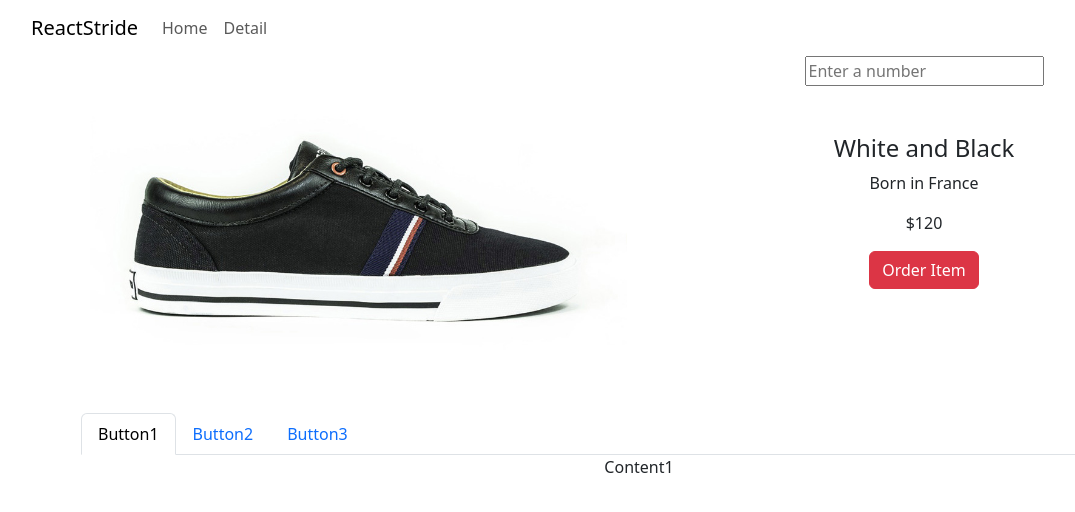
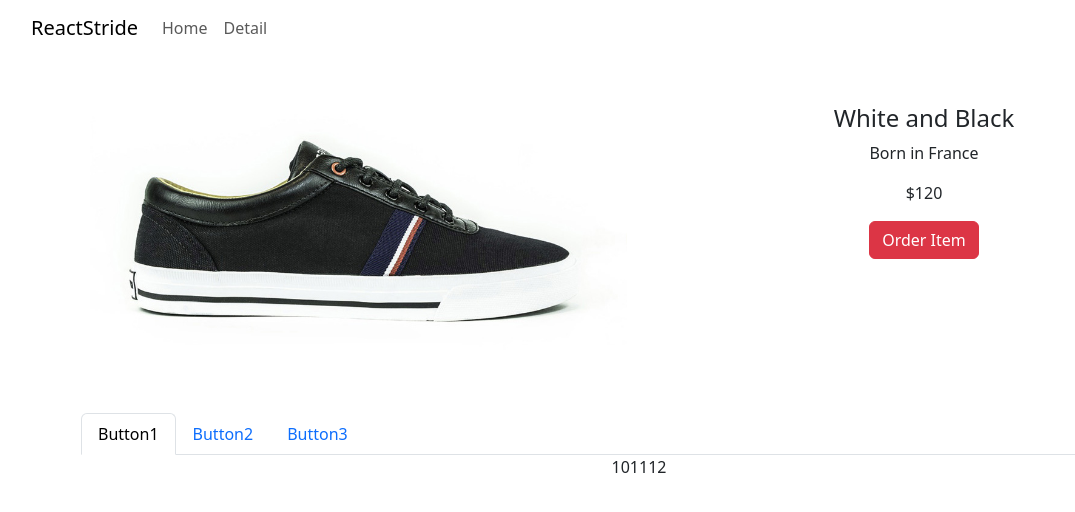
Before and after one commit to mhadev0703/shoes-shop, a React (Create React App) app: page /detail/0 in a window 1280 px wide. Shown: the top 512 px of the page, without its empty margins (1-1076 px from the left). Built offline with nearby package versions, Linux system fonts and the light colour scheme.

Commit message:
Redux initial setup & Add cart page

```diff
--- a/package.json
+++ b/package.json
@@ -3,6 +3,7 @@
   "version": "0.1.0",
   "private": true,
   "dependencies": {
+    "@reduxjs/toolkit": "^2.0.1",
     "@testing-library/jest-dom": "^5.17.0",
     "@testing-library/react": "^13.4.0",
     "@testing-library/user-event": "^13.5.0",
@@ -11,6 +12,7 @@
     "react": "^18.2.0",
     "react-bootstrap": "^2.9.2",
     "react-dom": "^18.2.0",
+    "react-redux": "^9.1.0",
     "react-router-dom": "^6.21.2",
     "react-scripts": "5.0.1",
     "styled-components": "^6.1.8",
--- a/src/App.js
+++ b/src/App.js
@@ -1,15 +1,21 @@
 import './App.css';
-import { useState } from "react";
+import { createContext, useState } from "react";
 import 'bootstrap/dist/css/bootstrap.min.css';
 import { Container, Nav, Navbar, Row, Col } from 'react-bootstrap';
 import data from './data.js';
 import { Routes, Route, Link, useNavigate, Outlet } from 'react-router-dom';
 import Detail from './pages/Detail.js';
+import Cart from './pages/Cart.js';
 import axios from 'axios';
+
+
+export let Context1 = createContext()
 
 function App() {
 
   let [shoes, setShoes] = useState(data);
+  let [stock] = useState([10, 11, 12]);
+
   let navigate = useNavigate();
 
   // Convert the item price from external json file
@@ -83,7 +89,15 @@ function App() {
           </>
         } />
 
-        <Route path="/detail/:id" element={<Detail shoes={shoes} />} />
+        <Route path="/detail/:id" element={
+          <Context1.Provider value={{ stock }}>
+            <Detail shoes={shoes} />
+          </Context1.Provider>
+        } />
+
+        <Route path="/cart" element={ <Cart/> }>
+
+        </Route>
 
         <Route path="/about" element={<About/>}>
           <Route path="member" element={<div>Members</div>} />
--- a/src/index.js
+++ b/src/index.js
@@ -4,13 +4,17 @@ import './index.css';
 import App from './App';
 import reportWebVitals from './reportWebVitals';
 import { BrowserRouter } from "react-router-dom";
+import { Provider } from "react-redux";
+import store from './store.js';
 
 const root = ReactDOM.createRoot(document.getElementById('root'));
 root.render(
   <React.StrictMode>
-    <BrowserRouter>
-    <App />
-    </BrowserRouter>
+    <Provider store={store}>
+      <BrowserRouter>
+        <App />
+      </BrowserRouter>
+    </Provider>
   </React.StrictMode>
 );
 
--- /dev/null
+++ b/src/pages/Cart.js
@@ -0,0 +1,29 @@
+import 'bootstrap/dist/css/bootstrap.min.css';
+import { Table } from 'react-bootstrap';
+
+function Cart() {
+    return(
+        <div>
+            <Table>
+                <thead>
+                    <tr>
+                    <th>#</th>
+                    <th>Name</th>
+                    <th>Quantity</th>
+                    <th>Change</th>
+                    </tr>
+                </thead>
+                <tbody>
+                    <tr>
+                    <td>1</td>
+                    <td>Hi</td>
+                    <td>Hi</td>
+                    <td>Hi</td>
+                    </tr>
+                </tbody>
+            </Table>
+        </div>
+    )
+}
+
+export default Cart;
--- a/src/pages/Detail.js
+++ b/src/pages/Detail.js
@@ -1,12 +1,13 @@
-import { useEffect, useState } from "react";
+import { useContext, useEffect, useState } from "react";
 import { useParams } from "react-router-dom";
 import 'bootstrap/dist/css/bootstrap.min.css';
 import { Nav } from 'react-bootstrap';
+import { Context1 } from './../App.js'
 
 function Detail(props) {
 
-    let [inputValue, setInputValue] = useState("");
-    let [errorMessage, setErrorMessage] = useState("");
+    let {context} = useContext(Context1)
+
     let [alert, setAlert] = useState(true);
     let [tab, setTab] = useState(0);
     let [fade2, setFade2] = useState('');
@@ -23,14 +24,6 @@ function Detail(props) {
             setFade2('');
         }
     }, [])
-
-    useEffect(() => {
-        if (isNaN(inputValue)) {
-            setErrorMessage('Input value must be a number.');
-        } else {
-            setErrorMessage('');
-        }
-    }, [inputValue])
 
     useEffect(() => {
         let timer = setTimeout(() => { setAlert(false) }, 5000);
@@ -50,21 +43,11 @@ function Detail(props) {
                     </div>
                     : null
             }
-            {errorMessage && (
-                <div className="alert alert-danger">
-                    {errorMessage}
-                </div>
-            )}
             <div className="row">
                 <div className="col-md-6">
                     <img src={process.env.PUBLIC_URL + '/shoes' + (itemId + 1) + '.jpeg'} width="100%" />
                 </div>
                 <div className="col-md-6">
-                    <input onChange={(e) => {
-                        setInputValue(e.target.value);
-                        }}
-                        placeholder="Enter a number"
-                    ></input>
                     <h4 className="pt-5">{props.shoes[itemId].title}</h4>
                     <p>{props.shoes[itemId].content}</p>
                     <p>${props.shoes[itemId].price}</p>
@@ -83,7 +66,7 @@ function Detail(props) {
                     <Nav.Link onClick={() => { setTab(2) }} eventKey="link2">Button3</Nav.Link>
                 </Nav.Item>
             </Nav>
-            <TabContent tab={tab} />
+            <TabContent shoes={props.shoes} tab={tab} />
 
         </div>
     )
@@ -92,6 +75,7 @@ function Detail(props) {
 function TabContent({tab}) {
 
     let [fade, setFade] = useState('');
+    let {stock} = useContext(Context1);
 
     useEffect(() => {
         setTimeout(() => { setFade('end') }, 100)
@@ -102,7 +86,7 @@ function TabContent({tab}) {
     }, [tab])
 
     return (<div className={'start ' + fade}>
-        { [<div>Content1</div>, <div>Content2</div>, <div>Content3</div>][tab] }
+        { [<div>{stock}</div>, <div>Content2</div>, <div>Content3</div>][tab] }
     </div>)
 }
 
--- /dev/null
+++ b/src/store.js
@@ -0,0 +1,8 @@
+import { configureStore } from '@reduxjs/toolkit'
+
+
+export default configureStore({
+    reducer: {
+
+    }
+})
```
Also changed, not shown: 1 other file (tests, documents, lock files or other folders).
